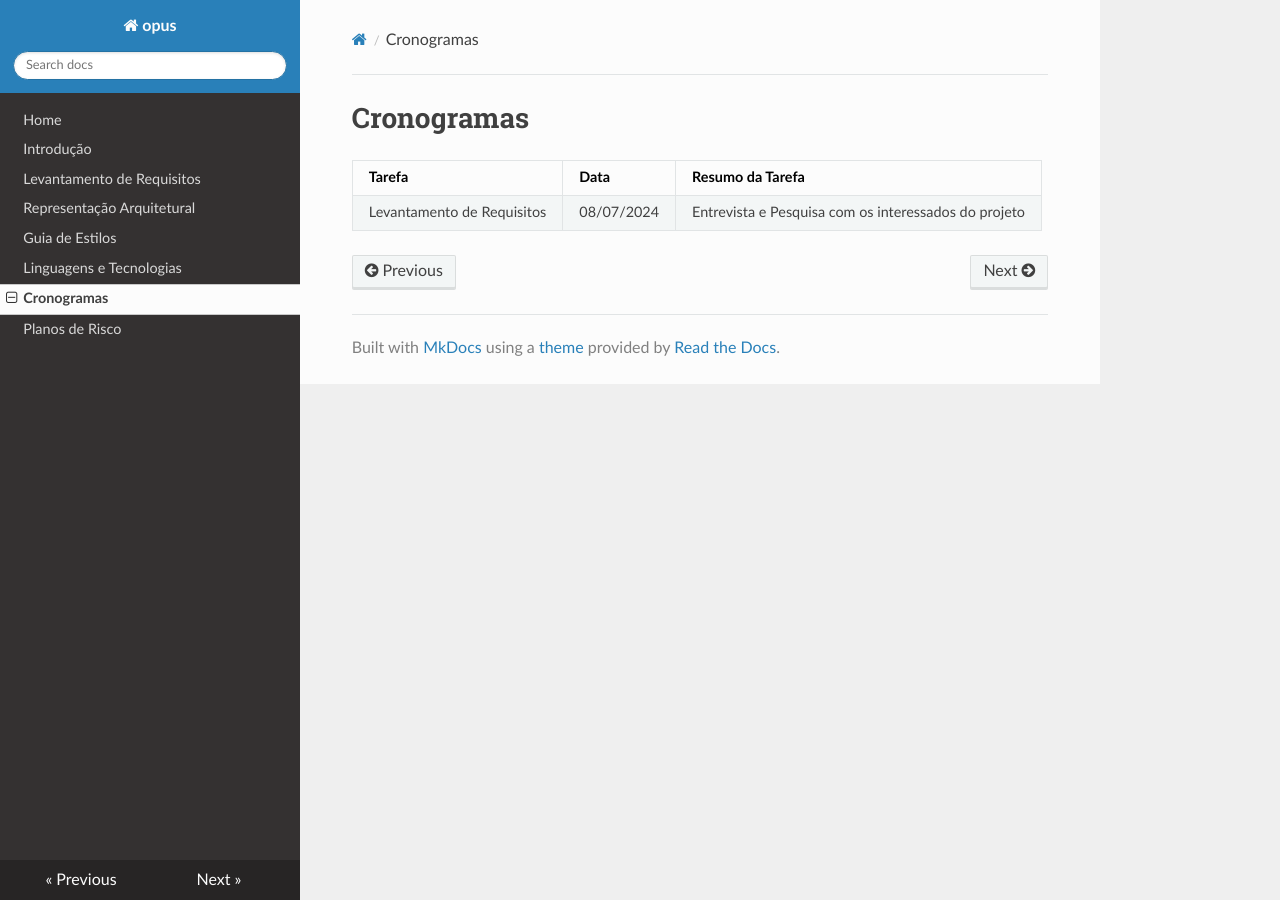
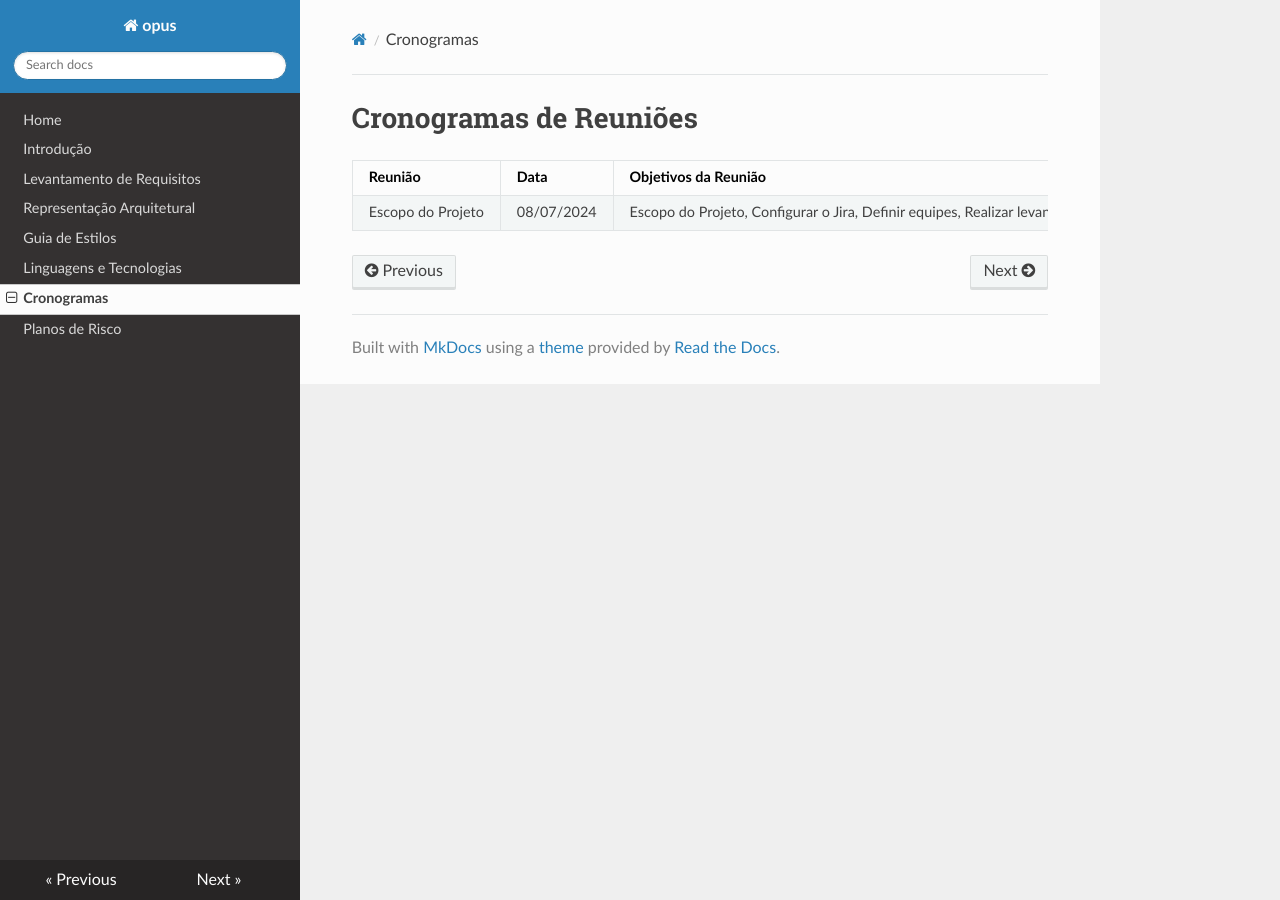
Before and after one commit to ruanvictordev/opusdoc, an MkDocs documentation site: the page built from docs/cronogramas.md, in a window 1280 px wide. Built offline with MkDocs 1.6.1, drawn with Linux system fonts in a browser that asks for light colours; nearby versions of some CDN libraries.

```diff
--- a/docs/cronogramas.md
+++ b/docs/cronogramas.md
@@ -1,5 +1,5 @@
-# Cronogramas
+# Cronogramas de Reuniões
 
-|Tarefa |Data |Resumo da Tarefa |
+|Reunião |Data |Objetivos da Reunião |
 |--------|--------------|--------------|
-| Levantamento de Requisitos | 08/07/2024 | Entrevista e Pesquisa com os interessados do projeto|
+| Escopo do Projeto | 08/07/2024 | Escopo do Projeto, Configurar o Jira, Definir equipes, Realizar levantamento de requisitos|
```
Also changed, not shown: docs/estilos.md (+7 -3 lines), docs/index.md (+0 -2 lines).
